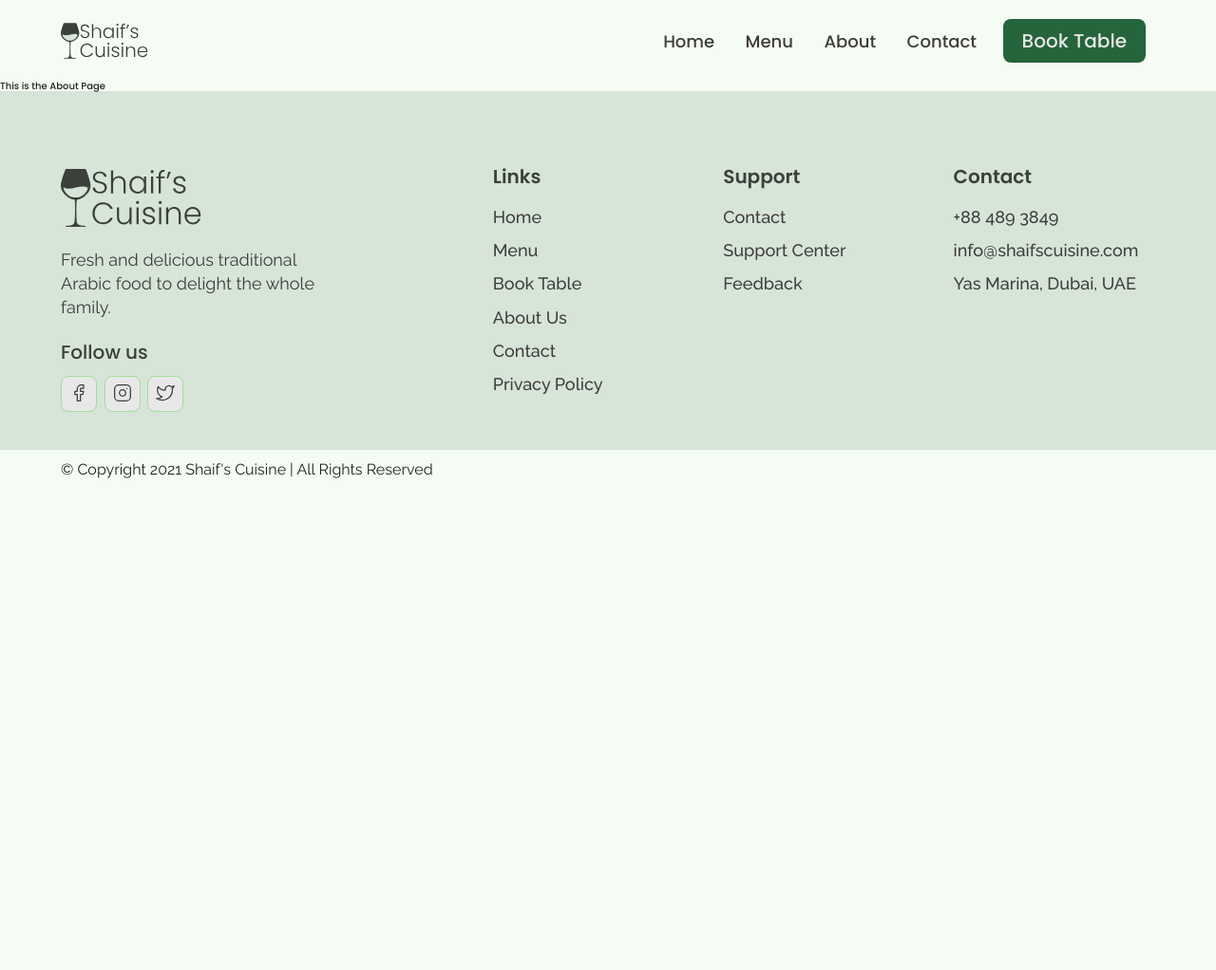
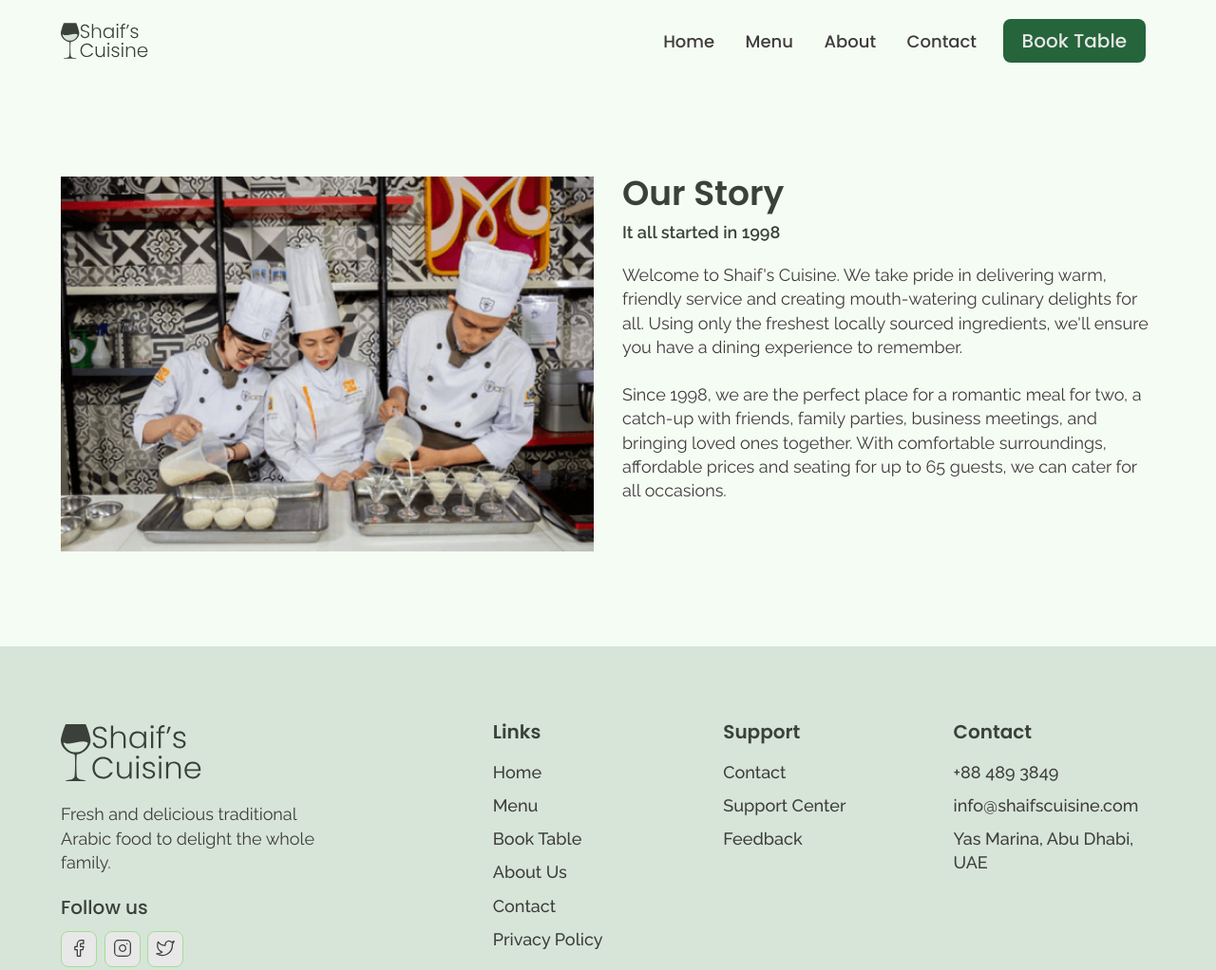
Before and after one commit to njorogejeff/shaifs-restaurant-website, a plain HTML site: page about.html in a window 1280 px wide. Shown: the top 1022 px of the page at 95% size. Before the commit the page ends 800 px from the top, so only its background shows below. Drawn offline with nearby package versions, Linux system fonts and the light colour scheme.

Commit message:
About Page
Created and styled the about page in the about.html file and about.css file respectively

```diff
--- /dev/null
+++ b/about.css
@@ -0,0 +1,43 @@
+/* Our Story Section Styles */
+.ourStory__wrapper {
+    display: flex;
+    flex-direction: column;
+    gap: 2rem;
+}
+.ourStory__title {
+    font-size: 1.8rem;
+    font-weight: 600;
+    color: var(--black-1);
+    margin-bottom: 1rem;
+}
+.ourStory__subtitle {
+    font-size: 1.4rem;
+    font-weight: 600;
+    color: var(--black-1);
+    margin-bottom: 2rem;
+}
+.ourStory__text {
+    font-size: 1.4rem;
+    line-height: 1.4em;
+    color: var(--black-2);
+}
+@media only screen and (min-width: 768px) {
+    .ourStory__wrapper {
+        flex-direction: row;
+        gap: 3rem;
+    }
+    .ourStory__img,
+    .ourStory__info {
+        flex: 1;
+    }
+    .ourStory__title {
+        font-size: 3.6rem;
+    }
+    .ourStory__subtitle {
+        font-size: 1.8rem;
+    }
+    .ourStory__text {
+        font-size: 1.8rem;
+        max-width: 800px;
+    }
+}
--- a/about.html
+++ b/about.html
@@ -8,6 +8,7 @@
     <link rel="stylesheet" href="./shaif-s-cuisine-starter_files/reset.css">
     <link rel="stylesheet" href="./globalStyles.css">
     <link rel="stylesheet" href="./components.css">
+    <link rel="stylesheet" href="./about.css">
     <!-- aos css -->
     <link rel="stylesheet" href="https://unpkg.com/aos@next/dist/aos.css" />
 </head>
@@ -48,7 +49,30 @@
         </div>
     </div>
     <!-- End of Nav Section -->
-    <h1>This is the About Page</h1>
+
+    <!-- Our Story Section -->
+    <section id="ourStory" data-aos="fade-up">
+        <div class="container">
+            <div class="ourStory__wrapper">
+                <div class="ourStory__img">
+                    <img src="./shaif-s-cuisine-starter_files/images/ourStoryImg.png" alt="shaif's cuisine">
+                </div>
+                <div class="ourStory__info">
+                    <h3 class="ourStory__title">
+                        Our Story
+                    </h3>
+                    <p class="ourStory__subtitle">
+                        It all started in 1998
+                    </p>
+                    <p class="ourStory__text">
+                        Welcome to Shaif's Cuisine. We take pride in delivering warm, friendly service and creating mouth-watering culinary delights for all. Using only the freshest locally sourced ingredients, we'll ensure you have a dining experience to remember.<br><br>
+                        Since 1998, we are the perfect place for a romantic meal for two, a catch-up with friends, family parties, business meetings, and bringing loved ones together. With comfortable surroundings, affordable prices and seating for up to 65 guests, we can cater for all occasions.
+                    </p>
+                </div>
+            </div>
+        </div>
+    </section>
+    <!-- End of Our Story Section -->
 
     <!-- Footer Section -->
     <footer>
@@ -137,7 +161,7 @@
                             <a href="mailto:info@shaifscuisine.com">info@shaifscuisine.com</a>
                         </li>
                         <li>
-                            <a href="#">Yas Marina, Dubai, UAE</a>
+                            <a href="#">Yas Marina, Abu Dhabi, UAE</a>
                         </li>
                     </ol>
                 </div>
```
